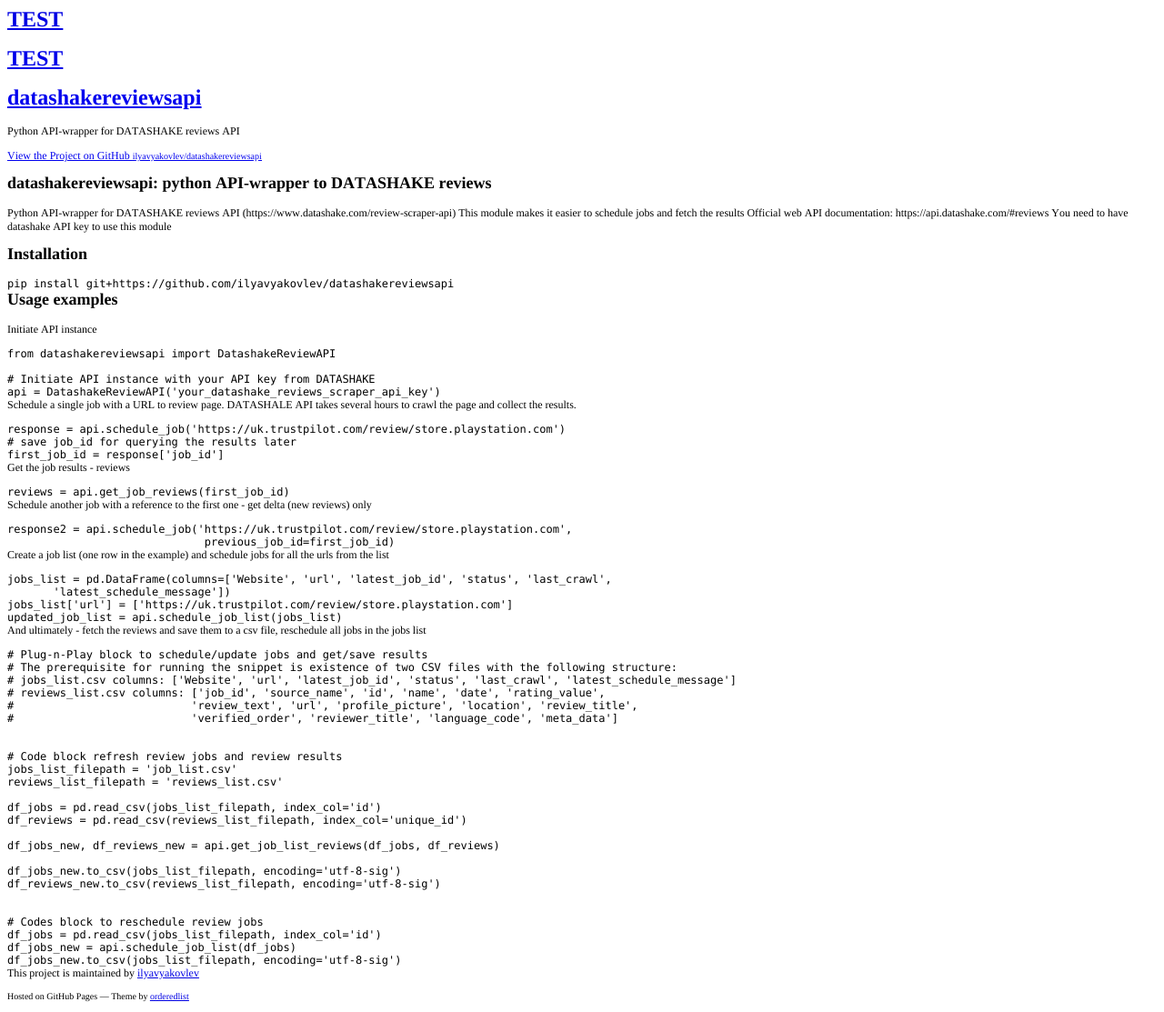
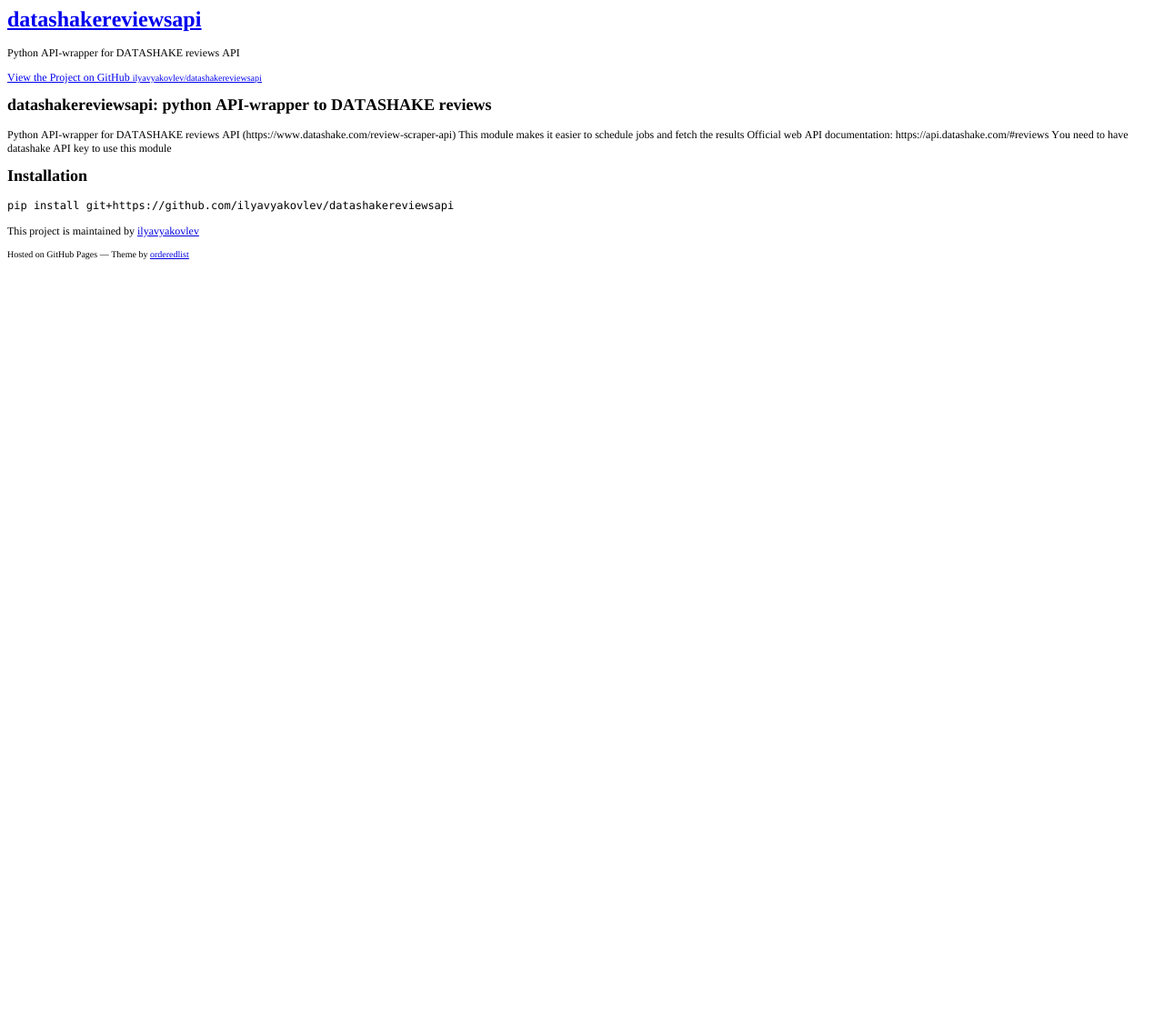
Before and after one commit to ilyavyakovlev/datashakereviewsapi, a Jekyll site: the page built from index.md, in a window 1280 px wide. Shown: the whole page at 91% size. Built offline with Jekyll 4.4.1, drawn with Linux system fonts in a browser that asks for light colours; our own code applies the rules of GitHub Pages for plain Markdown files; after the commit the page ends 900 px from its top, so only the background shows below that.

Commit message:
Update default.html

```diff
--- a/_layouts/default.html
+++ b/_layouts/default.html
@@ -7,87 +7,31 @@
   <meta name="Generator" content="Cocoa HTML Writer">
   <meta name="CocoaVersion" content="1894.6">
   <style type="text/css">
-    p.p1 {margin: 0.0px 0.0px 16.1px 0.0px; font: 24.0px Times; color: #0000e3; -webkit-text-stroke: #0000e3}
-    p.p2 {margin: 0.0px 0.0px 16.1px 0.0px; font: 24.0px Times; color: #0000e9; -webkit-text-stroke: #0000e3}
-    p.p3 {margin: 0.0px 0.0px 12.0px 0.0px; font: 12.0px Times; color: #000000; -webkit-text-stroke: #000000}
-    p.p4 {margin: 0.0px 0.0px 12.0px 0.0px; font: 10.0px Times; color: #0000e9; -webkit-text-stroke: #0000e3}
-    p.p5 {margin: 0.0px 0.0px 14.9px 0.0px; font: 18.0px Times; color: #000000; -webkit-text-stroke: #000000}
-    p.p6 {margin: 0.0px 0.0px 0.0px 0.0px; font: 12.0px Menlo; color: #000000; -webkit-text-stroke: #000000}
+    p.p1 {margin: 0.0px 0.0px 16.1px 0.0px; font: 24.0px Times; color: #0000e9; -webkit-text-stroke: #0000dc}
+    p.p2 {margin: 0.0px 0.0px 12.0px 0.0px; font: 12.0px Times; color: #000000; -webkit-text-stroke: #000000}
+    p.p3 {margin: 0.0px 0.0px 12.0px 0.0px; font: 10.0px Times; color: #0000e9; -webkit-text-stroke: #0000dc}
+    p.p4 {margin: 0.0px 0.0px 14.9px 0.0px; font: 18.0px Times; color: #000000; -webkit-text-stroke: #000000}
+    p.p5 {margin: 0.0px 0.0px 0.0px 0.0px; font: 12.0px Menlo; color: #000000; -webkit-text-stroke: #000000}
+    p.p6 {margin: 0.0px 0.0px 0.0px 0.0px; font: 12.0px Menlo; color: #000000; -webkit-text-stroke: #000000; min-height: 14.0px}
     p.p7 {margin: 0.0px 0.0px 12.0px 0.0px; font: 10.0px Times; color: #000000; -webkit-text-stroke: #000000}
     span.s1 {text-decoration: underline ; font-kerning: none}
-    span.s2 {text-decoration: underline ; font-kerning: none; color: #0000e9}
-    span.s3 {font-kerning: none}
-    span.s4 {font: 12.0px Times; text-decoration: underline ; font-kerning: none}
-    span.s5 {font: 10.0px Times; text-decoration: underline ; font-kerning: none}
-    span.s6 {text-decoration: underline ; font-kerning: none; color: #0000e3; -webkit-text-stroke: 0px #0000e3}
-    span.s7 {font: 10.0px Times; text-decoration: underline ; font-kerning: none; color: #0000e3; -webkit-text-stroke: 0px #0000e3}
+    span.s2 {font-kerning: none}
+    span.s3 {font: 12.0px Times; text-decoration: underline ; font-kerning: none}
+    span.s4 {font: 10.0px Times; text-decoration: underline ; font-kerning: none}
+    span.s5 {text-decoration: underline ; font-kerning: none; color: #0000dc; -webkit-text-stroke: 0px #0000dc}
+    span.s6 {font: 10.0px Times; text-decoration: underline ; font-kerning: none; color: #0000dc; -webkit-text-stroke: 0px #0000dc}
   </style>
 </head>
 <body>
-<p class="p1"><span class="s1"><b>TEST</b></span></p>
-<p class="p2"><span class="s1"><b>TEST</b></span></p>
-<p class="p2"><span class="s1"><a href="https://ilyavyakovlev.github.io/datashakereviewsapi/"><b>datashakereviewsapi</b><span class="s2"><b></b></span></a></span></p>
-<p class="p3"><span class="s3">Python API-wrapper for DATASHAKE reviews API</span></p>
-<p class="p4"><span class="s4"><a href="https://github.com/ilyavyakovlev/datashakereviewsapi">View the Project on GitHub <span class="s5">ilyavyakovlev/datashakereviewsapi</span></a></span></p>
-<p class="p5"><span class="s3"><b>datashakereviewsapi: python API-wrapper to DATASHAKE reviews</b></span></p>
-<p class="p3"><span class="s3">Python API-wrapper for DATASHAKE reviews API (https://www.datashake.com/review-scraper-api) This module makes it easier to schedule jobs and fetch the results Official web API documentation: https://api.datashake.com/#reviews You need to have datashake API key to use this module</span></p>
-<p class="p5"><span class="s3"><b>Installation</b></span></p>
-<p class="p6"><span class="s3">pip install git+https://github.com/ilyavyakovlev/datashakereviewsapi</span></p>
-<p class="p5"><span class="s3"><b>Usage examples</b></span></p>
-<p class="p3"><span class="s3">Initiate API instance</span></p>
-<p class="p6"><span class="s3">from datashakereviewsapi import DatashakeReviewAPI</span></p>
-<p class="p6"><span class="s3"><br>
-</span></p>
-<p class="p6"><span class="s3"># Initiate API instance with your API key from DATASHAKE</span></p>
-<p class="p6"><span class="s3">api = DatashakeReviewAPI('your_datashake_reviews_scraper_api_key')</span></p>
-<p class="p3"><span class="s3">Schedule a single job with a URL to review page. DATASHALE API takes several hours to crawl the page and collect the results.</span></p>
-<p class="p6"><span class="s3">response = api.schedule_job('https://uk.trustpilot.com/review/store.playstation.com')</span></p>
-<p class="p6"><span class="s3"># save job_id for querying the results later</span></p>
-<p class="p6"><span class="s3">first_job_id = response['job_id']</span></p>
-<p class="p3"><span class="s3">Get the job results - reviews</span></p>
-<p class="p6"><span class="s3">reviews = api.get_job_reviews(first_job_id)</span></p>
-<p class="p3"><span class="s3">Schedule another job with a reference to the first one - get delta (new reviews) only</span></p>
-<p class="p6"><span class="s3">response2 = api.schedule_job('https://uk.trustpilot.com/review/store.playstation.com',</span></p>
-<p class="p6"><span class="s3"><span class="Apple-converted-space">                              </span>previous_job_id=first_job_id)</span></p>
-<p class="p3"><span class="s3">Create a job list (one row in the example) and schedule jobs for all the urls from the list</span></p>
-<p class="p6"><span class="s3">jobs_list = pd.DataFrame(columns=['Website', 'url', 'latest_job_id', 'status', 'last_crawl',</span></p>
-<p class="p6"><span class="s3"><span class="Apple-converted-space">       </span>'latest_schedule_message'])</span></p>
-<p class="p6"><span class="s3">jobs_list['url'] = ['https://uk.trustpilot.com/review/store.playstation.com']</span></p>
-<p class="p6"><span class="s3">updated_job_list = api.schedule_job_list(jobs_list)</span></p>
-<p class="p3"><span class="s3">And ultimately - fetch the reviews and save them to a csv file, reschedule all jobs in the jobs list</span></p>
-<p class="p6"><span class="s3"># Plug-n-Play block to schedule/update jobs and get/save results</span></p>
-<p class="p6"><span class="s3"># The prerequisite for running the snippet is existence of two CSV files with the following structure:</span></p>
-<p class="p6"><span class="s3"># jobs_list.csv columns: ['Website', 'url', 'latest_job_id', 'status', 'last_crawl', 'latest_schedule_message']</span></p>
-<p class="p6"><span class="s3"># reviews_list.csv columns: ['job_id', 'source_name', 'id', 'name', 'date', 'rating_value',</span></p>
-<p class="p6"><span class="s3"># <span class="Apple-converted-space">                          </span>'review_text', 'url', 'profile_picture', 'location', 'review_title',</span></p>
-<p class="p6"><span class="s3"># <span class="Apple-converted-space">                          </span>'verified_order', 'reviewer_title', 'language_code', 'meta_data']</span></p>
-<p class="p6"><span class="s3"><br>
-</span></p>
-<p class="p6"><span class="s3"><br>
-</span></p>
-<p class="p6"><span class="s3"># Code block refresh review jobs and review results</span></p>
-<p class="p6"><span class="s3">jobs_list_filepath = 'job_list.csv'</span></p>
-<p class="p6"><span class="s3">reviews_list_filepath = 'reviews_list.csv'</span></p>
-<p class="p6"><span class="s3"><br>
-</span></p>
-<p class="p6"><span class="s3">df_jobs = pd.read_csv(jobs_list_filepath, index_col='id')</span></p>
-<p class="p6"><span class="s3">df_reviews = pd.read_csv(reviews_list_filepath, index_col='unique_id')</span></p>
-<p class="p6"><span class="s3"><br>
-</span></p>
-<p class="p6"><span class="s3">df_jobs_new, df_reviews_new = api.get_job_list_reviews(df_jobs, df_reviews)</span></p>
-<p class="p6"><span class="s3"><br>
-</span></p>
-<p class="p6"><span class="s3">df_jobs_new.to_csv(jobs_list_filepath, encoding='utf-8-sig')</span></p>
-<p class="p6"><span class="s3">df_reviews_new.to_csv(reviews_list_filepath, encoding='utf-8-sig')</span></p>
-<p class="p6"><span class="s3"><br>
-</span></p>
-<p class="p6"><span class="s3"><br>
-</span></p>
-<p class="p6"><span class="s3"># Codes block to reschedule review jobs</span></p>
-<p class="p6"><span class="s3">df_jobs = pd.read_csv(jobs_list_filepath, index_col='id')</span></p>
-<p class="p6"><span class="s3">df_jobs_new = api.schedule_job_list(df_jobs)</span></p>
-<p class="p6"><span class="s3">df_jobs_new.to_csv(jobs_list_filepath, encoding='utf-8-sig')</span></p>
-<p class="p3"><span class="s3">This project is maintained by <a href="https://github.com/ilyavyakovlev"><span class="s6">ilyavyakovlev</span></a></span></p>
-<p class="p7"><span class="s3">Hosted on GitHub Pages — Theme by <a href="https://github.com/orderedlist"><span class="s7">orderedlist</span></a></span></p>
+<p class="p1"><span class="s1"><a href="https://ilyavyakovlev.github.io/datashakereviewsapi/"><b>datashakereviewsapi</b></a></span></p>
+<p class="p2"><span class="s2">Python API-wrapper for DATASHAKE reviews API</span></p>
+<p class="p3"><span class="s3"><a href="https://github.com/ilyavyakovlev/datashakereviewsapi">View the Project on GitHub <span class="s4">ilyavyakovlev/datashakereviewsapi</span></a></span></p>
+<p class="p4"><span class="s2"><b>datashakereviewsapi: python API-wrapper to DATASHAKE reviews</b></span></p>
+<p class="p2"><span class="s2">Python API-wrapper for DATASHAKE reviews API (https://www.datashake.com/review-scraper-api) This module makes it easier to schedule jobs and fetch the results Official web API documentation: https://api.datashake.com/#reviews You need to have datashake API key to use this module</span></p>
+<p class="p4"><span class="s2"><b>Installation</b></span></p>
+<p class="p5"><span class="s2">pip install git+https://github.com/ilyavyakovlev/datashakereviewsapi</span></p>
+<p class="p6"><span class="s2"></span><br></p>
+<p class="p2"><span class="s2">This project is maintained by <a href="https://github.com/ilyavyakovlev"><span class="s5">ilyavyakovlev</span></a></span></p>
+<p class="p7"><span class="s2">Hosted on GitHub Pages — Theme by <a href="https://github.com/orderedlist"><span class="s6">orderedlist</span></a></span></p>
 </body>
 </html>
```
